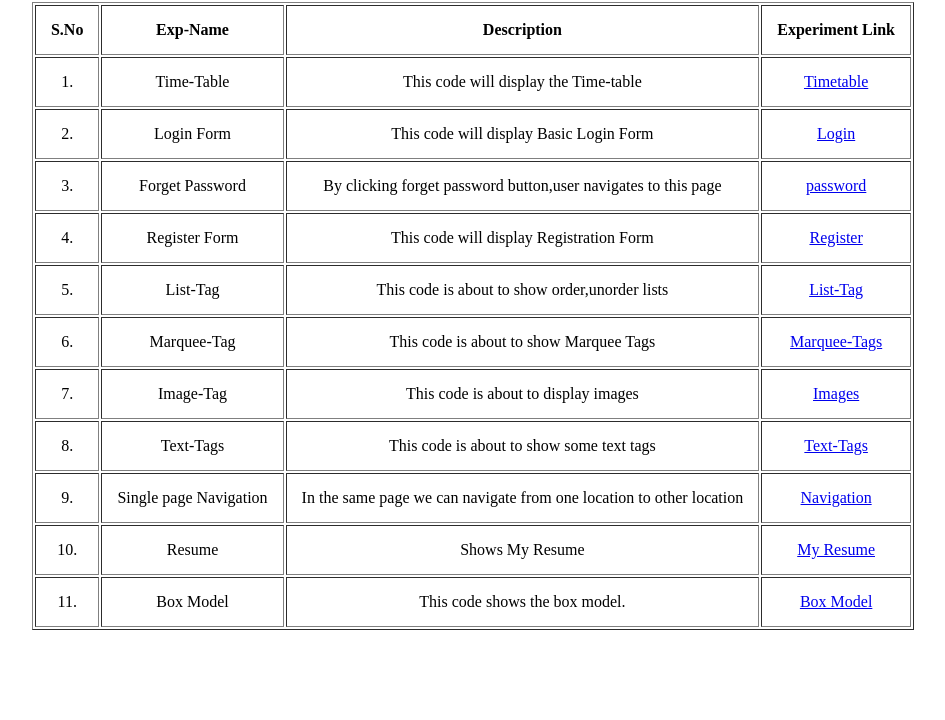
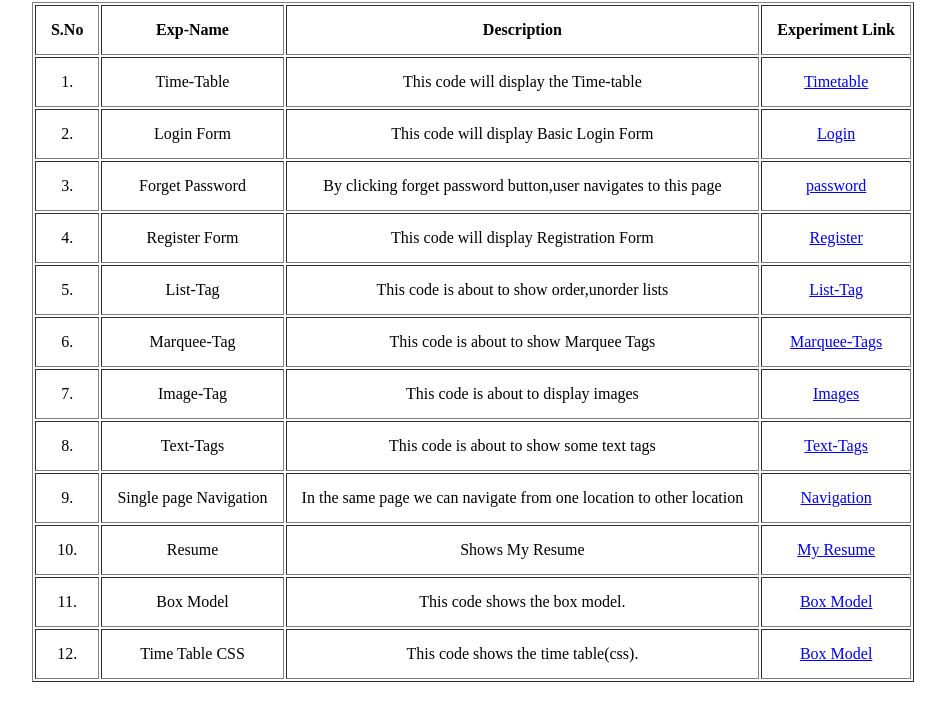
Before and after one commit to SowjanyaaCh/wad_lab_5406, a plain HTML site: page index.html in a window 1280 px wide. Shown: the part 78-798 px from the top of the page, without its empty margins (167-1112 px from the left). Drawn offline with Linux system fonts and the light colour scheme.

Commit message:
Update index.html

```diff
--- a/index.html
+++ b/index.html
@@ -84,6 +84,12 @@
                 <td>This code shows the box model.</td>
                 <td><a href="box.html" target= "_blank">Box Model</a></td>
             </tr>
+            <tr align="center">
+                <td>12.</td>
+                <td>Time Table CSS</td>
+                <td>This code shows the time table(css).</td>
+                <td><a href="time_table_css.html" target= "_blank">Box Model</a></td>
+            </tr>
         </table>
     </center>
 </body>
```
